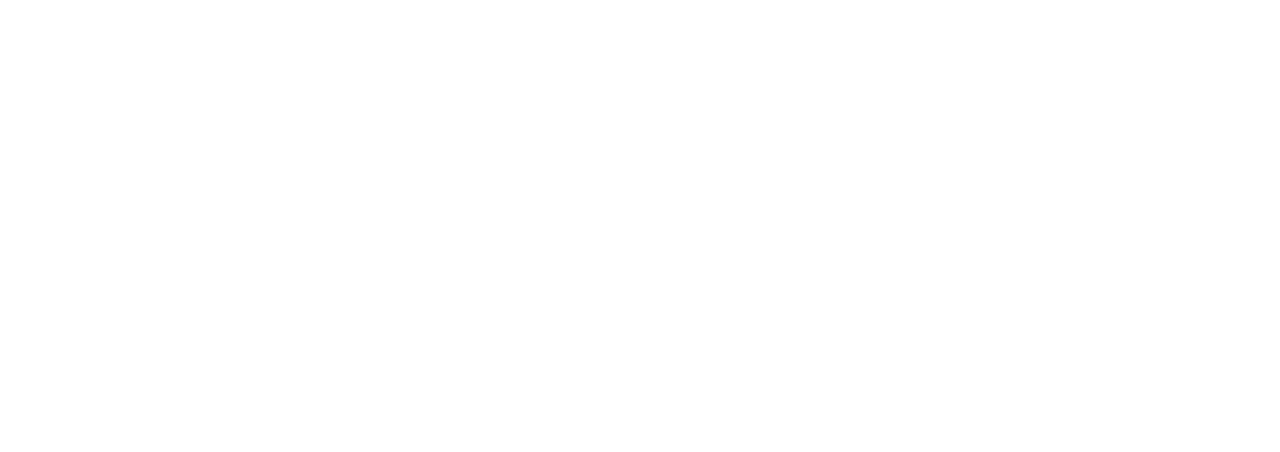
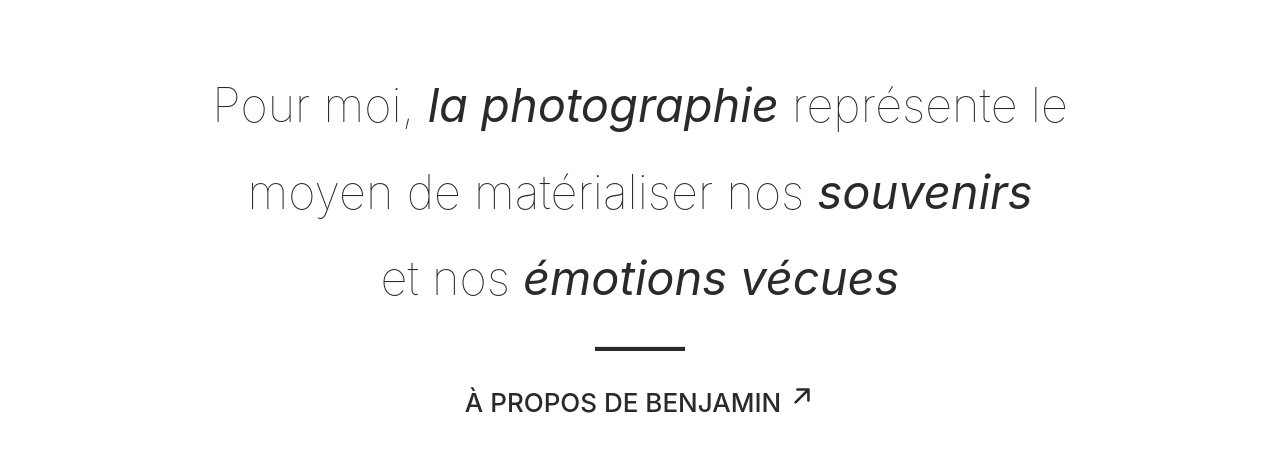
Before and after one commit to devcreatives2024/Bio-portfolio, a React (Create React App) app: page / in a window 1280 px wide. Shown: the part 754-1206 px from the top of the page. Before the commit the page ends 800 px from the top, so only its background shows below. Built offline with nearby package versions, Linux system fonts and the light colour scheme.

Commit message:
about info design

```diff
--- a/src/components/home/About.js
+++ b/src/components/home/About.js
@@ -1,9 +1,11 @@
 import React from "react";
+import { HiArrowRight } from "react-icons/hi";
 import { MdKeyboardArrowRight } from "react-icons/md";
 
 function About() {
   return (
     <>
+      {/* about section  */}
       <div className="relative py-12">
         <div className="uppercase absolute top-20 left-[50%] text-center translate-x-[-50%] py-24 ">
           <h1 className="text-[84px] leading-none text-[#2a2a2a] font-medium ">
@@ -37,6 +39,34 @@
           </button>
         </div>
       </div>
+      {/* info section  */}
+      <div className="py-32">
+        <div className="text-center space-y-8">
+          <p className="text-[47px]  font-thin space-y-4 text-[#2a2a2a] ">
+            <span className="block">
+              Pour moi,
+              <i className="font-normal"> la photographie </i>
+              représente le
+            </span>
+            <span className="block">
+              moyen de matérialiser nos
+              <i className="font-normal"> souvenirs </i>
+            </span>
+            <span className="block">
+              et nos <i className="font-normal"> émotions vécues </i>{" "}
+            </span>
+          </p>
+          <div>
+            <hr className="h-[5px] w-[90px] mx-auto bg-[#2a2a2a]  " />
+          </div>
+          <div className="flex justify-center">
+            <button className="text-[26px] group font-medium uppercase flex space-x-2 text-[#2a2a2a] ">
+              <span>À propos de Benjamin</span>{" "}
+              <HiArrowRight className="rotate-[-45deg] group-hover:rotate-[0deg] transition duration-500 " />
+            </button>
+          </div>
+        </div>
+      </div>
     </>
   );
 }
```
